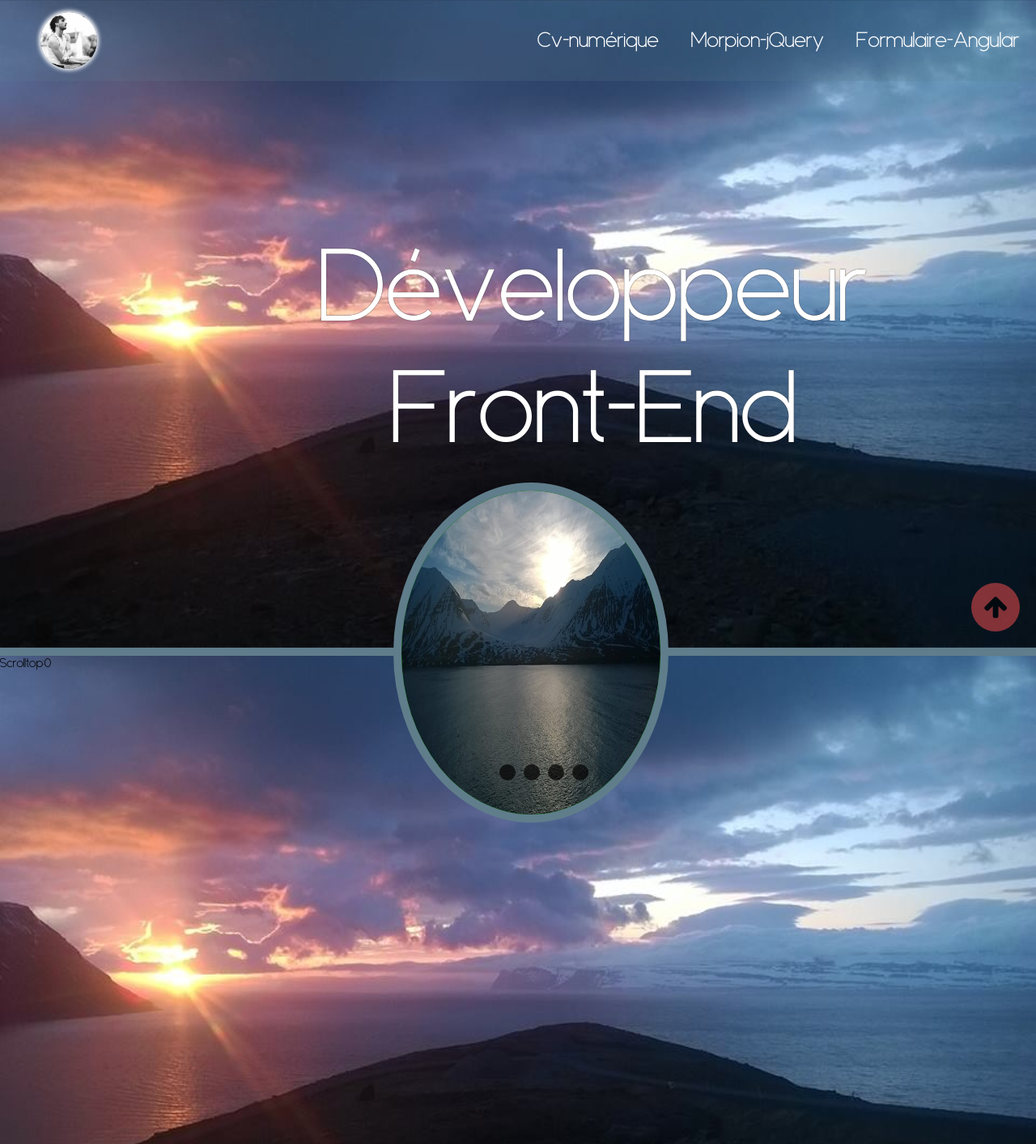
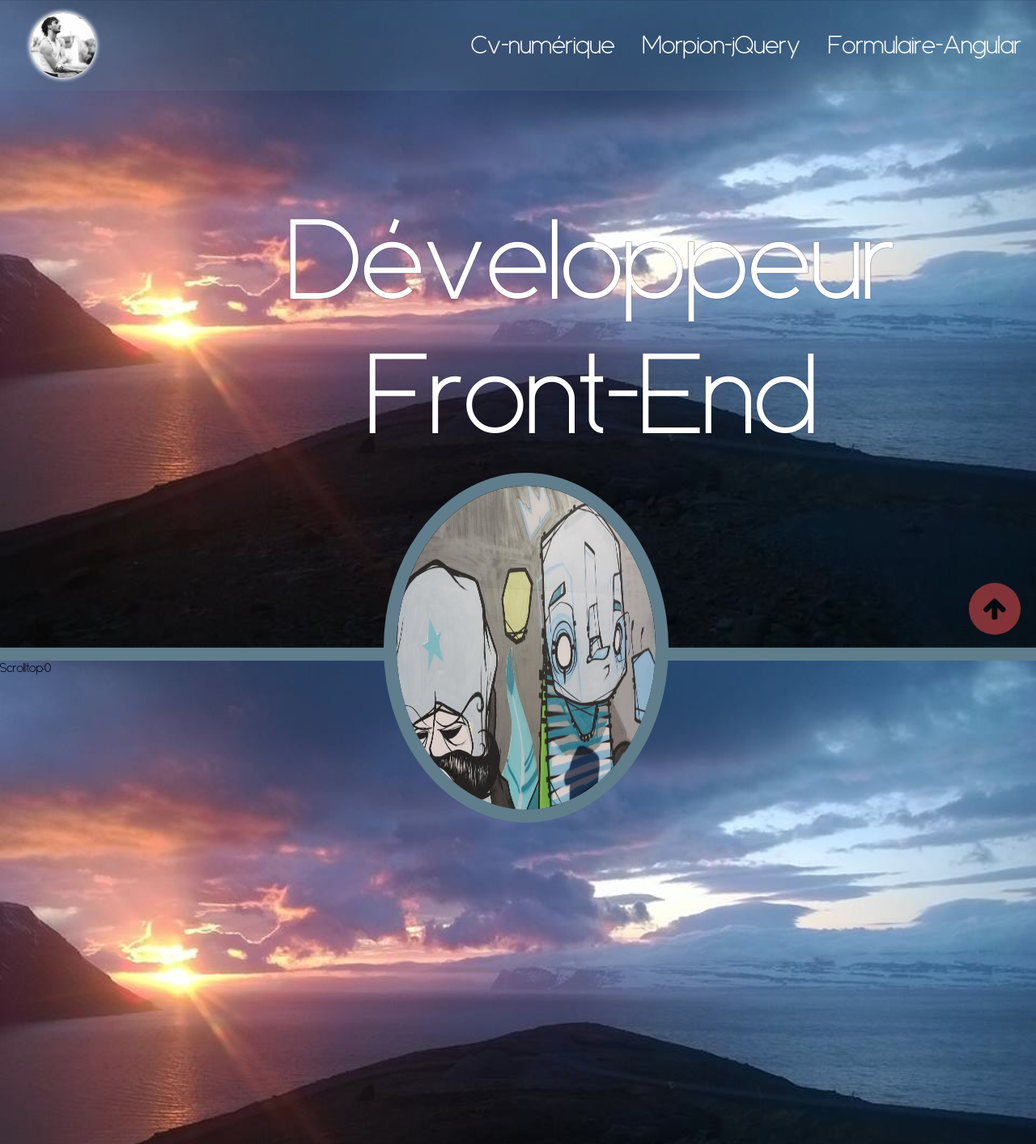
Before and after one commit to OlivierCadoz/Portfolio-Olivier, a plain HTML site: page index.html in a window 1280 px wide. Shown: the top 1413 px of the page at 81% size. Drawn offline with Linux system fonts and the light colour scheme.

Commit message:
forth commit

```diff
--- a/index.html
+++ b/index.html
@@ -2,6 +2,8 @@
 <html>
   <head>
     <meta charset="utf-8">
+    <meta name="viewport" content="width=device-width, initial-scale=1">
+    <meta name="author" content="Olivier Cadoz">
     <title>Site personnel</title>
     <link rel="stylesheet" href="style/css/normalize.css" type="text/css">
     <link rel="stylesheet" href="awesome/css/font-awesome.min.css" media="screen" title="no title">
@@ -10,7 +12,7 @@
   <body>
 
     <!-- Scroll to the top! -->
-    <div class="scrollTop"><i class="fa fa-arrow-up fa-2x" aria-hidden="true"></i></div>
+    <div class="scrollTop"><i class="fa fa-arrow-up" aria-hidden="true"></i></div>
 
 
     <!-- Header -->
@@ -63,6 +65,8 @@
 
       </header>
 
+    </div>
+
 
     <!-- Something else -->
     <div class="sthg">
--- a/js/script.js
+++ b/js/script.js
@@ -1,9 +1,21 @@
 
 $(document).ready(function(){
 
-  $("nav, .dev").slideDown(500);
+$("nav, .dev").slideDown(400);
 
-  $(".title").animate({left: "+=71%"}, 900);
+
+// Scroll nav:
+
+$(window).scroll(function(){
+	posScroll = $(document).scrollTop();
+	if(posScroll >= 300)
+		$('nav, .dev').slideUp(400);
+	else
+		$('nav, .dev').slideDown(400);
+});
+
+// Title slide:
+  $(".title").animate({left: "+=68%"}, 900);
 
 
 // Définition du scroll:
@@ -12,11 +24,13 @@ $(document).ready(function(){
   $(".sthg").append("<p>Scrolltop:" + stp + "</p>");
 
 
-  setInterval(function(){});
-
-
+// Carrousel automatique:
+    setInterval(function(){
+       $(".imgCrsl ul").animate({"margin-left":"-100%"}, 600, function(){
+          $(this).css({marginLeft:0}).find("li:last").after($(this).find("li:first"));
+       });
+    }, 3500);
 });
-
 
 
 // Scroll to the top!
@@ -26,64 +40,18 @@ $(".scrollTop").click(function(){
 });
 
 
+
+
+
 // Dev name slide:
 
 function traitement1(){
-  $(".devName").animate({"opacity": "1", "left": "+=110px"}, 400);
+  $(".devName").animate({"opacity": "1", "left": "+=6vw"}, 400);
 }
 function traitement2(){
-  $(".devName").animate({"opacity": "0", "left": "-=110px"}, 400);
+  $(".devName").animate({"opacity": "0", "left": "-=6vw"}, 400);
 }
 $(".dev").on({mouseenter:traitement1, mouseleave:traitement2});
 
 
-// Carrousel:
-
-$("#click1").click(function(){
-  $("#img1").animate({"order": "1"}, 1000);
-  $("#img2, #img3, #img4").animate({"order": "2"}, 1000);
-});
-
-$("#click2").click(function(){
-  $("#img2").animate({"order": "1"}, 1000);
-  $("#img1, #img3, #img4").animate({"order": "2"}, 1000);
-});
-
-$("#click3").click(function(){
-  $("#img3").animate({"order": "1"}, 1000);
-  $("#img1, #img2, #img4").animate({"order": "2"}, 1000);
-});
-
-$("#click4").click(function(){
-  $("#img4").animate({"order": "1"}, 1000);
-  $("#img1, #img2, #img3").animate({"order": "2"});
-});
-
-
-// $("#click1").setInterval(function(){
-//   $("#img1").animate({"left": "0%"}, "slow");
-//   $("#img2").animate({"left": "100%"}, "slow");
-//   $("#img3").animate({"left": "200%"}, "slow");
-//   $("#img4").animate({"left": "300%"}, "slow");
-// });
-//
-// $("#click2").click(function(){
-//   $("#img1").animate({"left": "300%"}, "slow");
-//   $("#img2").animate({"left": "0%"}, "slow");
-//   $("#img3").animate({"left": "100%"}, "slow");
-//   $("#img4").animate({"left": "200%"}, "slow");
-// });
-//
-// $("#click3").click(function(){
-//   $("#img1").animate({"left": "200%"}, "slow");
-//   $("#img2").animate({"left": "300%"}, "slow");
-//   $("#img3").animate({"left": "0%"}, "slow");
-//   $("#img4").animate({"left": "100%"}, "slow");
-// });
-//
-// $("#click4").click(function(){
-//   $("#img1").animate({"left": "100%"}, "slow");
-//   $("#img2").animate({"left": "200%"}, "slow");
-//   $("#img3").animate({"left": "300%"}, "slow");
-//   $("#img4").animate({"left": "0%"}, "slow");
-// });
+// Carrousel manuel:
--- a/style/sass/style.scss
+++ b/style/sass/style.scss
@@ -78,15 +78,18 @@ body{
 .scrollTop{
   z-index: 2;
   @include flx-ctr;
-  @include cercle(60px);
+  @include cercle(8vh);
   background-color: rgb(255, 82, 82);
   position: fixed;
-  bottom: 20px;
-  right: 20px;
+  bottom: 2vh;
+  right: 1.5vw;
   opacity: 0.5;
   transition: linear 0.2s;
   &:hover{
     opacity: 1;
+  }
+  i{
+    font-size: 4vh;
   }
 }
 
@@ -104,15 +107,15 @@ header{
   height: 100vh;
   width: 100vw;
   display: flex;
-  border-bottom: 10px solid #607D8B;
+  border-bottom: 2vh solid #607D8B;
   .title{
     z-index: 1;
     text-align: center;
     position: absolute;
-    top: 35%;
+    top: 30%;
     left: -40%;
     text-shadow: 0 0 1px #000000;
-    font-size: 130px;
+    font-size: 18vh;
     font-weight: 500;
   }
 }
@@ -122,7 +125,7 @@ header{
 nav{
   z-index: 3;
   display: none;
-  height: 100px;
+  height: 14vh;
   width: 100%;
   background-color: rgba(96, 125, 139, 0.2);
   position: fixed;
@@ -132,6 +135,7 @@ nav{
     display: flex;
     justify-content: space-between;
     .half{
+      height: 100%;
       display: flex;
       justify-content: flex-start;
       align-items: center;
@@ -140,17 +144,17 @@ nav{
         z-index: 1;
         opacity: 0;
         position: absolute;
-        top: 34px;
-        left: 40px;
-        font-size: 35px;
+        top: 5vh;
+        left: 3vw;
+        font-size: 5vh;
         font-weight: 500;
       }
     }
     .dev{
       z-index: 2;
       display: none;
-      margin: 15px 50px;
-      @include cercle(70px);
+      margin: 2vh 3vw;
+      @include cercle(10vh);
       @include rotation;
     }
     ul{
@@ -164,7 +168,7 @@ nav{
       a{
         text-decoration: none;
         color: #ffffff;
-        font-size: 27px;
+        font-size: 4vh;
         &:hover{
           text-shadow: 0 0 0.3px #ffffff;
         }
@@ -187,11 +191,11 @@ nav{
   width: 25%;
   z-index: 1;
   position: absolute;
-  left: 38%;
+  left: 37%;
   bottom: -27%;
-  border: 10px solid #607D8B;
+  border: 2vh solid #607D8B;
   border-radius: 50%;
-  background-color: green;
+  background-color: rgba(96, 125, 139, 0);
   overflow: hidden;
   .imgCrsl{
     @include cercle(100%);
@@ -207,7 +211,9 @@ nav{
         border-radius: 50%;
         display: inline-block;
         img{
-          @include cercle(100%);
+          height: 100%;
+          width: 100%;
+          border-radius: 50%;
         }
       }
     }
@@ -234,11 +240,11 @@ nav{
     // top: 0%;
     // left: 300%;
   }
-  .containerBtn{
+  /*.containerBtn{
     z-index: 2;
     position: absolute;
-    bottom: 10.5%;
-    left: 36%;
+    bottom: 10%;
+    left: 35%;
     display: flex;
     .roundBtn{
       @include cercle(20px);
@@ -251,7 +257,7 @@ nav{
         cursor: pointer;
       }
     }
-  }
+  }*/
 }
 
 
```
Also changed, not shown: style/css/style.css, 1 other file.
